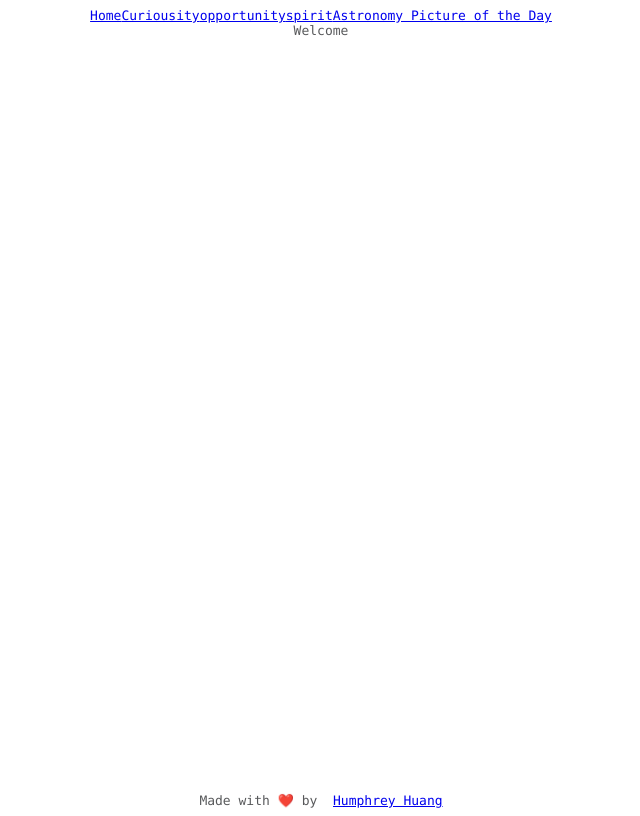
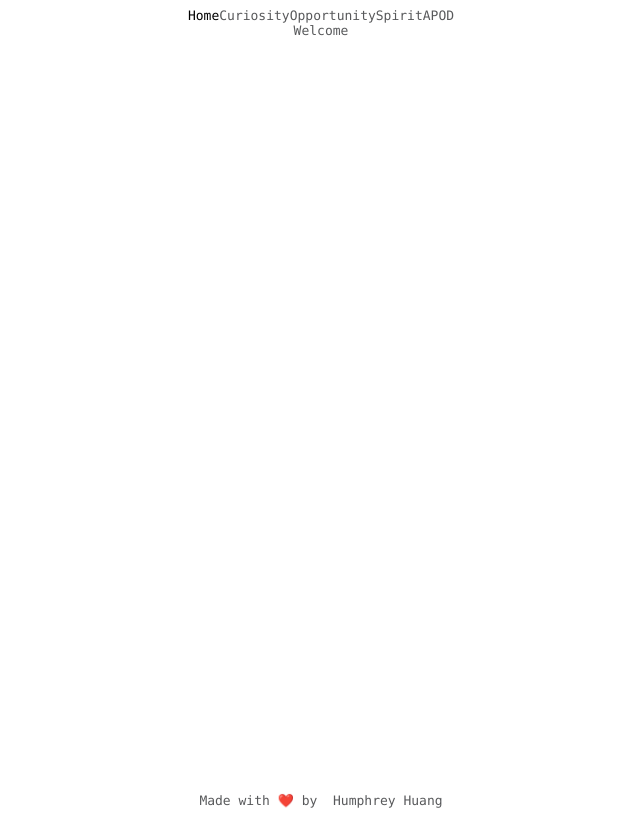
Before and after one commit to HumphreyHuang/curiosities, a Next.js app: page / in a window 1280 px wide. Shown: the whole page, without its empty margins (319-959 px from the left). Built offline with nearby package versions, Linux system fonts and the light colour scheme.

Commit message:
Finish Project Setup

```diff
--- a/components/layout.js
+++ b/components/layout.js
@@ -1,11 +1,10 @@
 import Head from 'next/head';
 
-import Nav from './nav';
+import NavBar from './nav/nav-bar';
+import Links from './nav/links';
 import Footer from './footer';
 
 export default function({ children, title = 'Curiosities 🚀' }) {
-    console.log(children);
-
     return (
         <div className="main">
             <Head>
@@ -16,8 +15,10 @@ export default function({ children, title = 'Curiosities 🚀' }) {
                     content="initial-scale=1.0, width=device-width"
                 />
             </Head>
-            <Nav />
-            <div className="content">{children}</div>
+            <div className="content">
+                <NavBar links={Links} />
+                <div>{children}</div>
+            </div>
             <Footer className="footer" />
 
             <style jsx global>{`
@@ -33,13 +34,22 @@ export default function({ children, title = 'Curiosities 🚀' }) {
                     flex-direction: column;
                     height: 100vh;
                     align-items: center;
+                    width: 100%;
                 }
                 .content {
+                    width: 1024px;
+                    display: flex;
+                    flex-direction: column;
+                    align-items: center;
                     flex: 1 0 auto;
                 }
                 .footer {
                     flex-shrink: 0;
                 }
+                a {
+                    color: inherit;
+                    text-decoration: none;
+                }
             `}</style>
         </div>
     );
--- a/components/nav.js
+++ /dev/null
@@ -1,24 +0,0 @@
-import Link from 'next/link';
-
-export default function Nav() {
-    return (
-        <div>
-            <Link href="/">
-                <a>Home</a>
-            </Link>
-            <Link href="/curiosity">
-                <a>Curiousity</a>
-            </Link>
-            <Link href="/opportunity">
-                <a>opportunity</a>
-            </Link>
-            <Link href="/spirit">
-                <a>spirit</a>
-            </Link>
-            <Link href="/apod">
-                <a>Astronomy Picture of the Day</a>
-            </Link>
-            <style jsx>{``}</style>
-        </div>
-    );
-}
--- /dev/null
+++ b/components/nav/links.js
@@ -0,0 +1,22 @@
+export default [
+    {
+        path: '/',
+        label: 'Home'
+    },
+    {
+        path: '/curiosity',
+        label: 'Curiosity'
+    },
+    {
+        path: '/opportunity',
+        label: 'Opportunity'
+    },
+    {
+        path: '/spirit',
+        label: 'Spirit'
+    },
+    {
+        path: '/apod',
+        label: 'APOD'
+    }
+];
--- /dev/null
+++ b/components/nav/nav-bar.js
@@ -0,0 +1,20 @@
+import NavBtn from './nav-btn';
+
+const NavBar = props => (
+    <div>
+        {props.links.map(({ path, label }) => (
+            <NavBtn path={path} label={label} />
+        ))}
+
+        <style jsx>{`
+            display: flex;
+            width: 100%;
+            justify-content: space-evenly;
+            align-items: center;
+            height: 64px;
+            padding: 0 10px;
+        `}</style>
+    </div>
+);
+
+export default NavBar;
--- /dev/null
+++ b/components/nav/nav-btn.js
@@ -0,0 +1,33 @@
+import React from 'react';
+
+import Link from 'next/link';
+import { withRouter } from 'next/router';
+
+const NavBtn = ({ router, path, label }) => {
+    return (
+        <React.Fragment>
+            <Link href={path}>
+                <a
+                    className={
+                        router.pathname === path ? 'active' : '' ? 'active' : ''
+                    }
+                >
+                    {label}
+                </a>
+            </Link>
+
+            <style jsx>{`
+                font-size: 15px;
+                color: #666;
+                a:hover {
+                    color: #000;
+                }
+                .active {
+                    color: #000;
+                }
+            `}</style>
+        </React.Fragment>
+    );
+};
+
+export default withRouter(NavBtn);
--- a/components/welcome.js
+++ b/components/welcome.js
@@ -1,7 +1,5 @@
-import Layout from '../components/layout';
-
 function Welcome() {
-    return <Layout>Welcome</Layout>;
+    return <div>Welcome</div>;
 }
 
 export default Welcome;
--- a/pages/index.js
+++ b/pages/index.js
@@ -3,6 +3,10 @@ import React from 'react';
 import Layout from '../components/layout';
 import Welcome from '../components/welcome';
 
-const Main = () => <Layout>Welcome</Layout>;
+const Main = () => (
+    <Layout>
+        <Welcome />
+    </Layout>
+);
 
 export default Main;
```
